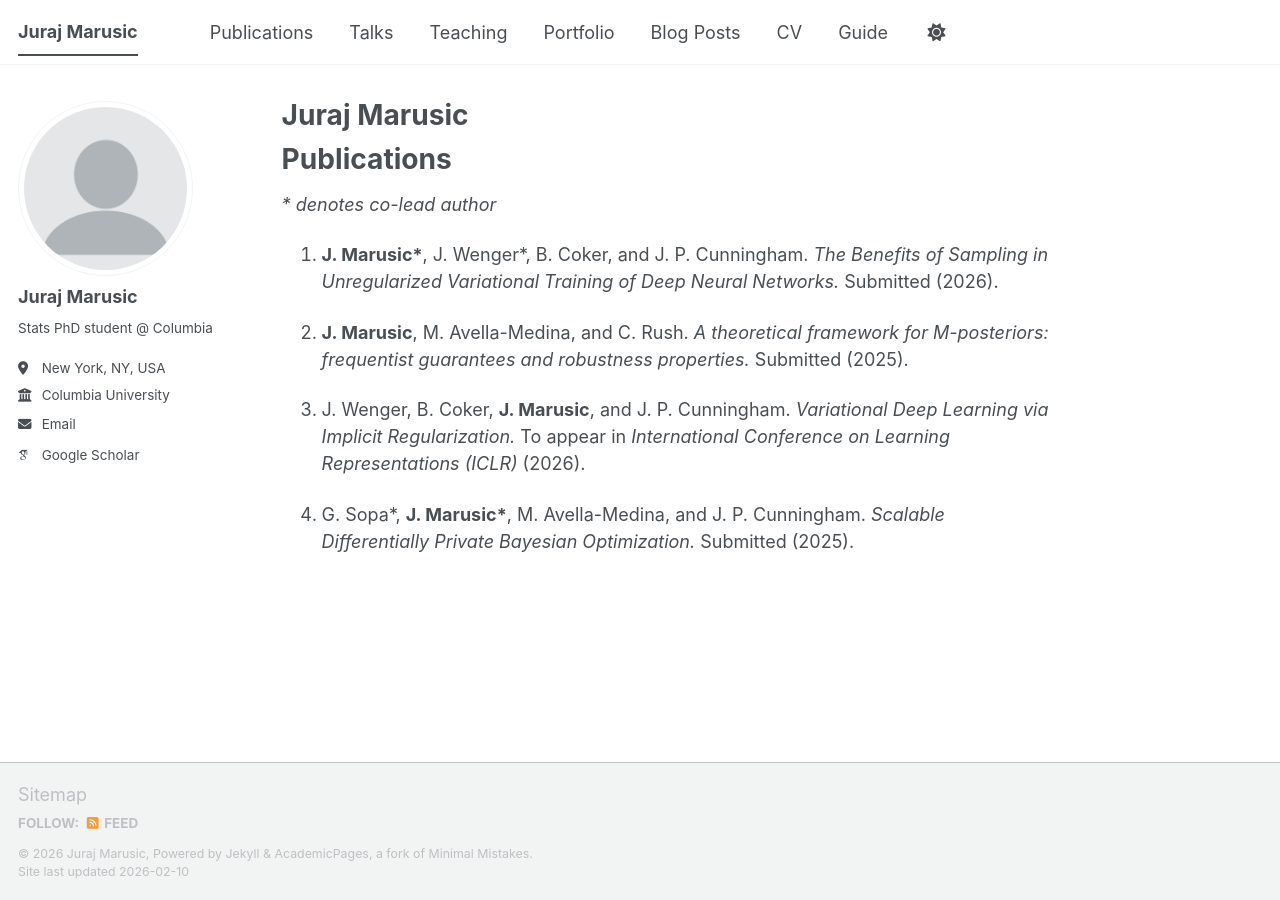
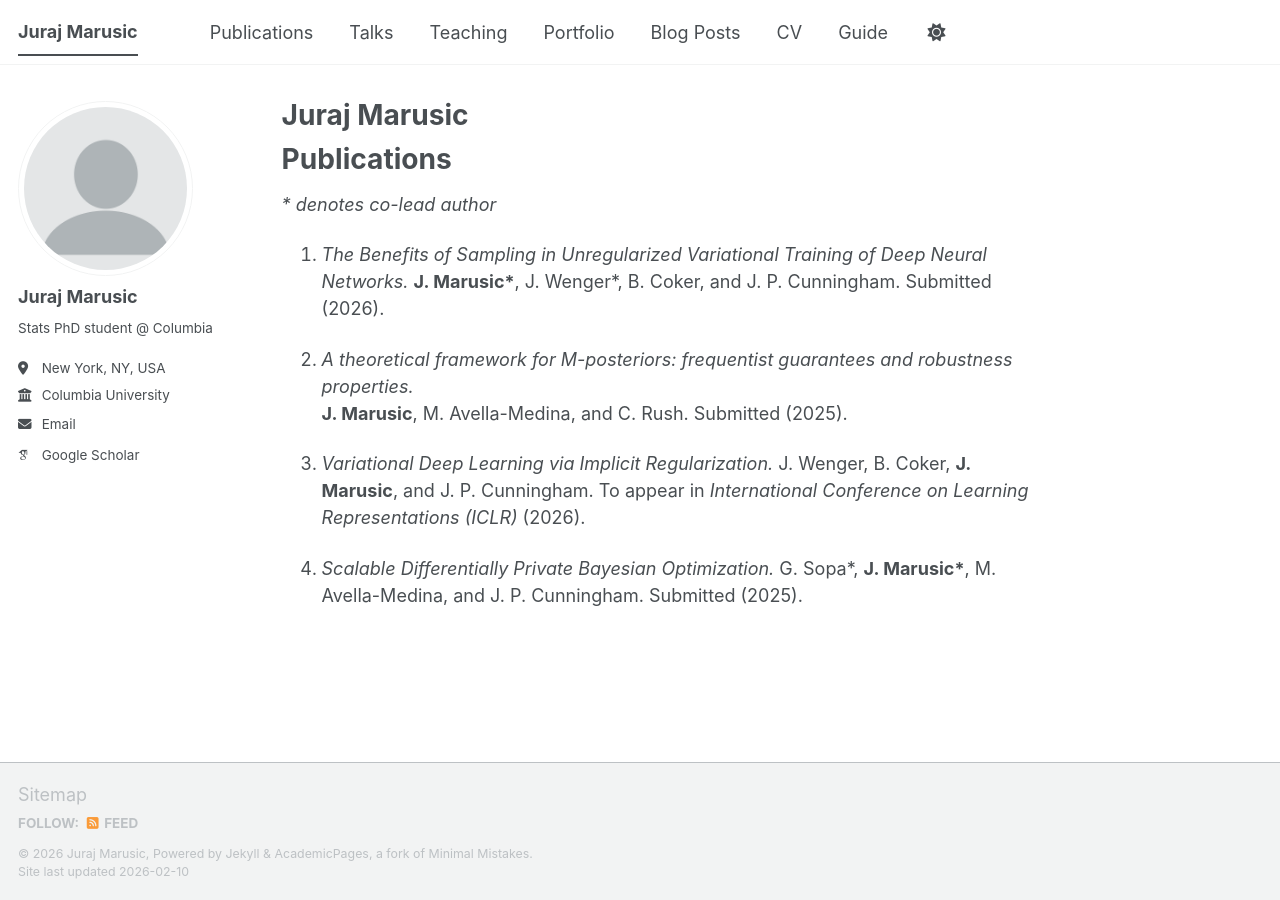
Before and after one commit to JurajMarusic/jurajmarusic.github.io, a Jekyll site: the page built from _pages/about.md, in a window 1280 px wide. Built offline with Jekyll 4.4.1, drawn with Linux system fonts in a browser that asks for light colours; some web fonts are replaced; a script bundle is joined from its source files by our own code; library files that are not in the unit come from our copies.

```diff
--- a/_pages/about.md
+++ b/_pages/about.md
@@ -11,10 +11,14 @@ Publications
 ======
 *\* denotes co-lead author*
 
-1. **J. Marusic\***, J. Wenger\*, B. Coker, and J. P. Cunningham.  *The Benefits of Sampling in Unregularized Variational Training of Deep Neural Networks.*  Submitted (2026).
+1. *The Benefits of Sampling in Unregularized Variational Training of Deep Neural Networks.*
+**J. Marusic\***, J. Wenger\*, B. Coker, and J. P. Cunningham.  Submitted (2026).
 
-2. **J. Marusic**, M. Avella-Medina, and C. Rush.  *A theoretical framework for M-posteriors: frequentist guarantees and robustness properties.*  Submitted (2025).
+2. *A theoretical framework for M-posteriors: frequentist guarantees and robustness properties.*
+**J. Marusic**, M. Avella-Medina, and C. Rush.  Submitted (2025).
 
-3. J. Wenger, B. Coker, **J. Marusic**, and J. P. Cunningham.  *Variational Deep Learning via Implicit Regularization.*  To appear in *International Conference on Learning Representations (ICLR)* (2026).
+3. *Variational Deep Learning via Implicit Regularization.*
+J. Wenger, B. Coker, **J. Marusic**, and J. P. Cunningham. To appear in *International Conference on Learning Representations (ICLR)* (2026).
 
-4. G. Sopa\*, **J. Marusic\***, M. Avella-Medina, and J. P. Cunningham.  *Scalable Differentially Private Bayesian Optimization.*  Submitted (2025).
+4. *Scalable Differentially Private Bayesian Optimization.*
+G. Sopa\*, **J. Marusic\***, M. Avella-Medina, and J. P. Cunningham. Submitted (2025).
```
